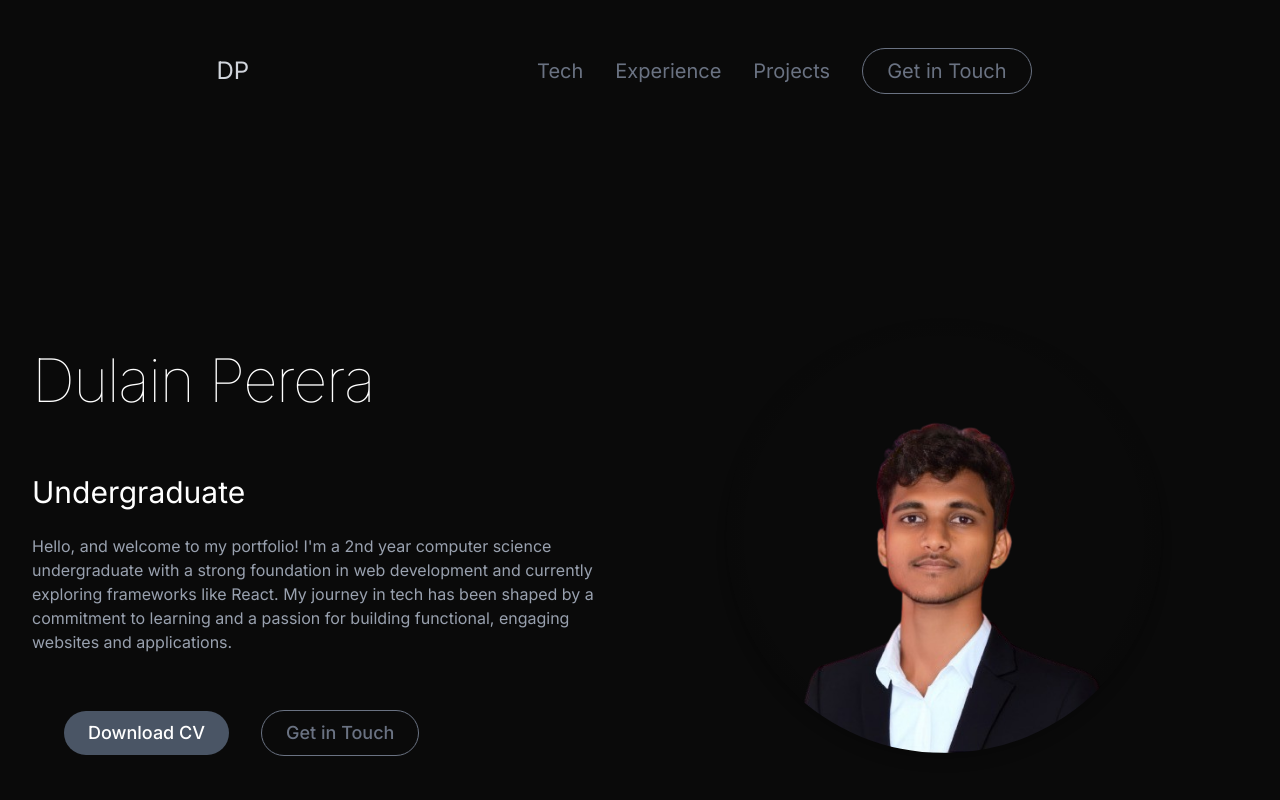
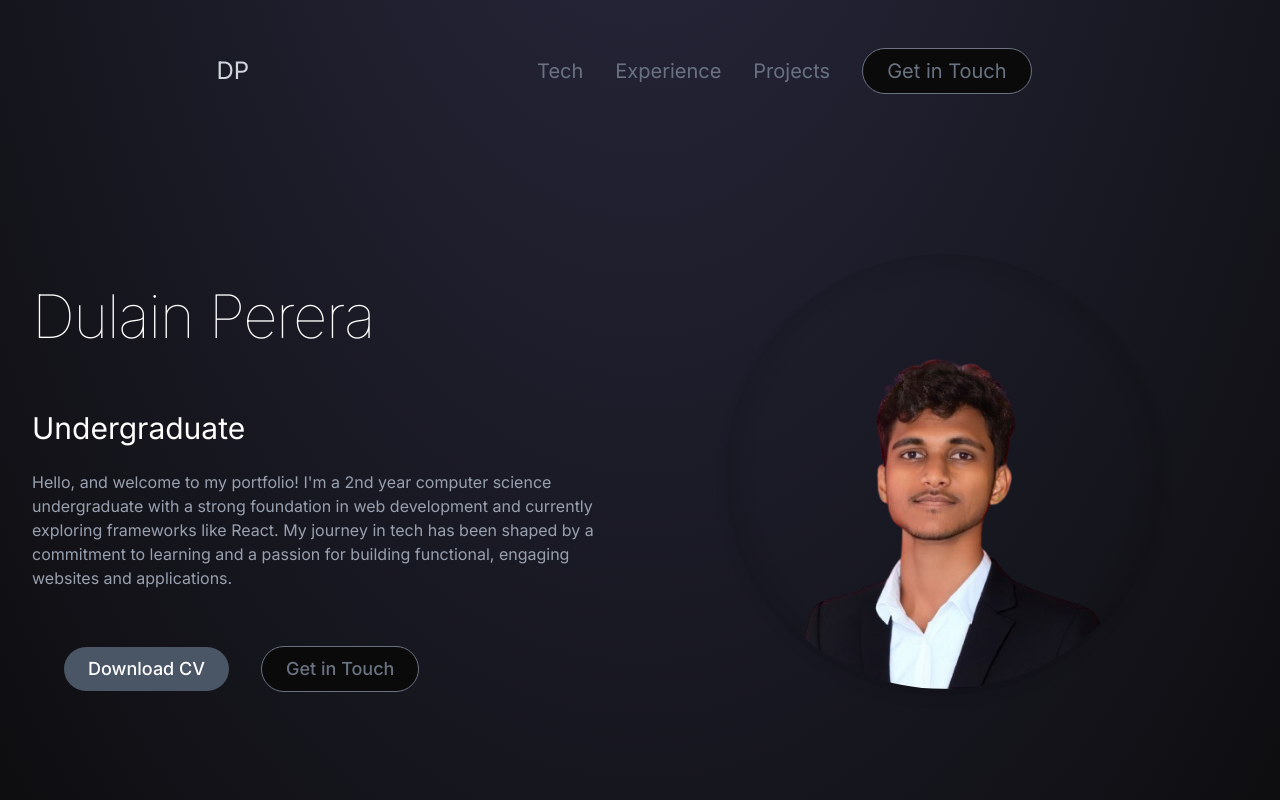
Before and after one commit to dulainperera/dulainperera.github.io, a React (Vite) app: page / in a window 1280 px wide. Shown: the top 800 px of the page. Built offline with nearby package versions, Linux system fonts and the light colour scheme.

Commit message:
navbar effects changed

```diff
--- a/src/App.jsx
+++ b/src/App.jsx
@@ -2,18 +2,18 @@ import Contact from './components/Contact';
 import Experience from './components/Experience';
 import Intro from './components/Intro';
 import Navbar from './components/Navbar';
-//import Projects from './components/Projects';
+// import Projects from './components/Projects';
 import Tech from './components/Tech';
 import Footer from './components/Footer';
 
 const App = () => {
   return (
-    <div className="overflow-x-hidden text-white antialiased relative">
-      <div className="fixed top-0 -z-10 h-full w-full"></div>
-      <div className="absolute top-0 z-[-2] h-full w-full bg-neutral-950"></div>
+    <div className="overflow-x-hidden text-white antialiased relative min-h-screen">
+      {/* Custom background */}
+      <div className="absolute top-0 left-0 z-[-2] h-full w-full bg-neutral-950 bg-[radial-gradient(ellipse_80%_80%_at_50%_-20%,rgba(120,119,198,0.3),rgba(255,255,255,0))]"></div>
 
       <Navbar />
-      <div className="container mx-auto px-8 relative z-10 min-h-screen pt-32">
+      <div className="container mx-auto px-8 relative z-10 min-h-screen pt-16">
         <div id="intro" className="scroll-mt-36">
           <Intro />
         </div>
@@ -23,7 +23,7 @@ const App = () => {
         <div id="experience" className="scroll-mt-36">
           <Experience />
         </div>
-        {/*div id="projects" className="scroll-mt-36">
+        {/* <div id="projects" className="scroll-mt-36">
           <Projects />
         </div> */}
         <div id="contact" className="scroll-mt-36">
--- a/src/components/Navbar.jsx
+++ b/src/components/Navbar.jsx
@@ -7,7 +7,7 @@ const Navbar = () => {
   const toggleMenu = () => setIsOpen(!isOpen);
 
   return (
-    <nav className="w-full z-50 bg-neutral-950 px-6 py-4">
+    <nav className="w-full z-50 px-6 py-4">
       {/* Desktop Navbar */}
       <div className="hidden md:flex items-center justify-center">
         <div className="flex flex-shrink-0 items-center">
@@ -34,15 +34,18 @@ const Navbar = () => {
 
       {/* Mobile Navbar Header */}
       <div className="flex md:hidden items-center justify-between">
+
         <p className="text-2xl text-gray-300">DP</p>
+
         <button onClick={toggleMenu} className="text-gray-500">
           {isOpen ? <FaTimes size={24} /> : <FaBars size={24} />}
         </button>
+
       </div>
 
       {/* Mobile Dropdown Menu */}
       {isOpen && (
-        <div onClick={toggleMenu} className="d:hidden fixed inset-0 top-[60px] z-40 bg-black/40 backdrop-blur-md flex flex-col items-center justify-center gap-8 text-xl text-gray-300">
+        <div onClick={toggleMenu} className="md:hidden fixed inset-0 top-[60px] z-40 bg-black/60 backdrop-blur-md flex flex-col items-center justify-center gap-8 text-xl text-gray-300">
           <a href="#tech" onClick={toggleMenu} >
             Tech
           </a>
@@ -52,7 +55,7 @@ const Navbar = () => {
           <a href="#projects" onClick={toggleMenu} className="text-gray-300 ">
             Projects
           </a>
-          <a href="#contact" onClick={toggleMenu} className="px-6 py-2 bg-neutral-950 text-gray-300 border border-gray-500 rounded-full hover:bg-gray-500 transition duration-300 ease-in-out hover:text-neutral-950">
+           <a href="#contact" className="px-6 py-2 bg-neutral-950 text-gray-500 border border-gray-500 rounded-full  transition duration-300 ease-in-out hover:text-gray-300 hover:border-gray-300">
             Get in Touch
           </a>
         </div>
```
